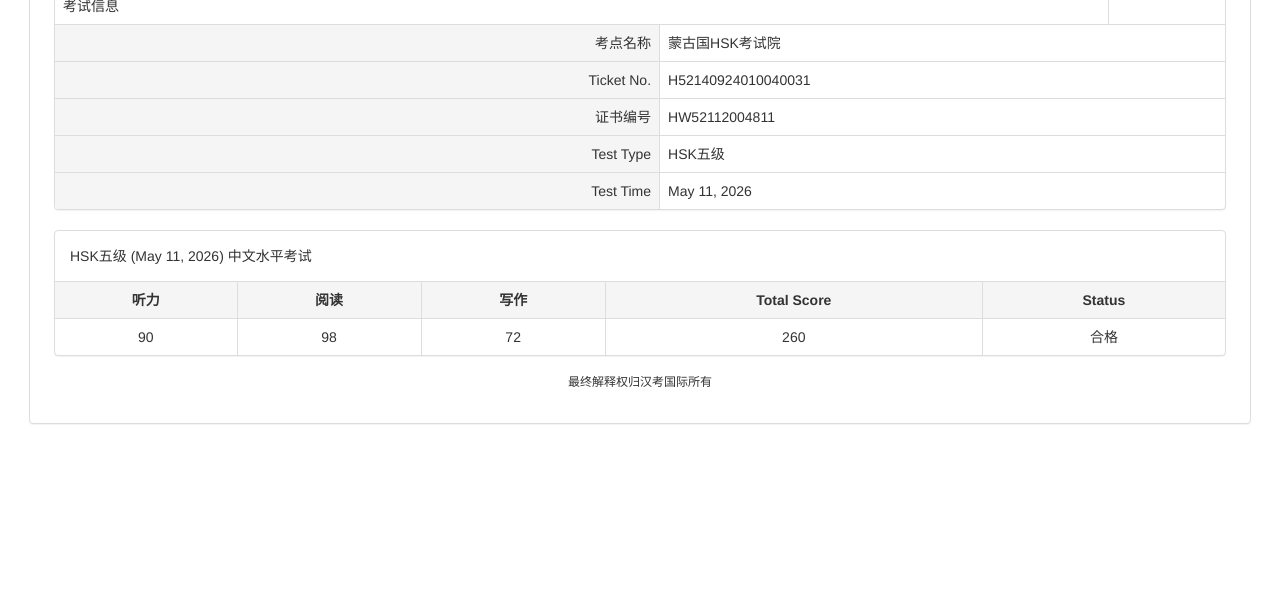
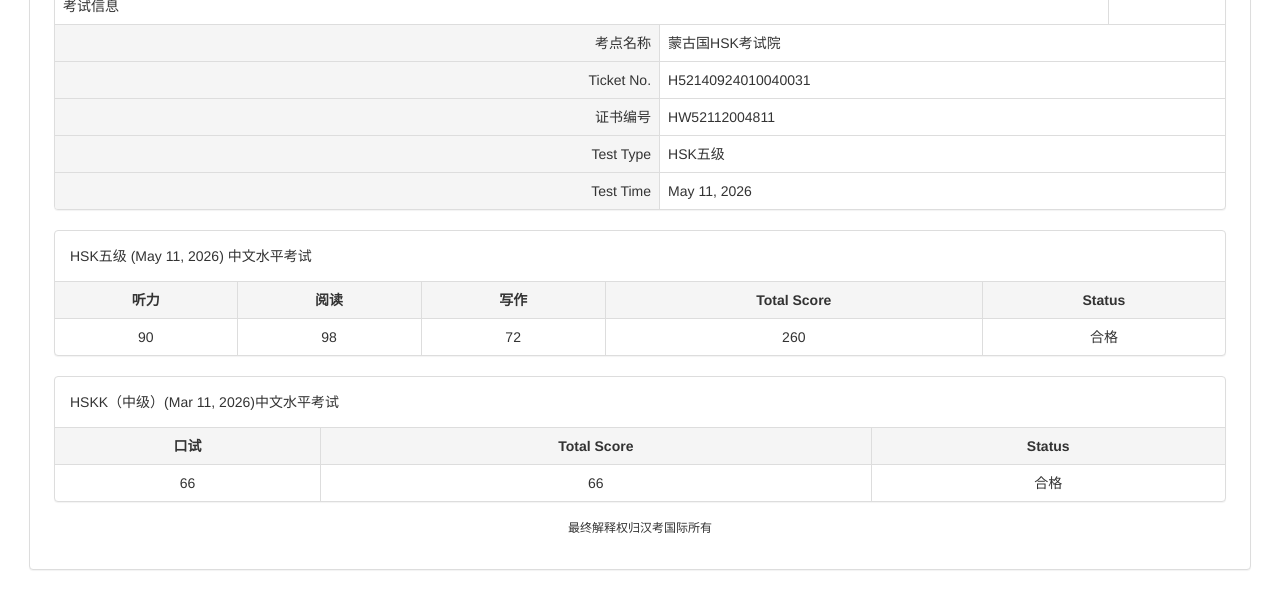
Before and after one commit to boorchi/chinesetest, a plain HTML site: page index.html in a window 1280 px wide. Shown: the part 379-988 px from the top of the page. Before the commit the page ends 852 px from the top, so only its background shows below. Drawn offline with nearby package versions, Linux system fonts and the light colour scheme.

Commit message:
Update index.html

```diff
--- a/index.html
+++ b/index.html
@@ -93,6 +93,48 @@
         </table>
       </div>
 
+      <div class="panel panel-default">
+					<!-- Default panel contents -->
+					<div class="panel-body">
+						HSKK（中级）(Mar 11, 2026)中文水平考试
+					</div>
+					<!-- Table -->
+					<table class="table table-bordered">
+						<thead>
+							<tr class="active">
+
+
+									<th><div align="center">口试</div></th>
+
+								<th><div align="center">Total Score</div></th>
+
+
+										<th><div align="center">Status</div></th>
+
+
+
+							</tr>
+						</thead>
+						<tbody>
+							<tr>
+
+									<td align="center">
+										66
+									</td>
+
+								<td align="center">66</td>
+
+
+										<td align="center">合格</td>
+
+
+
+							</tr>
+						</tbody>
+					</table>
+
+				</div>
+
       <center><h6>最终解释权归汉考国际所有</h6></center>
     </div>
   </div>
```
